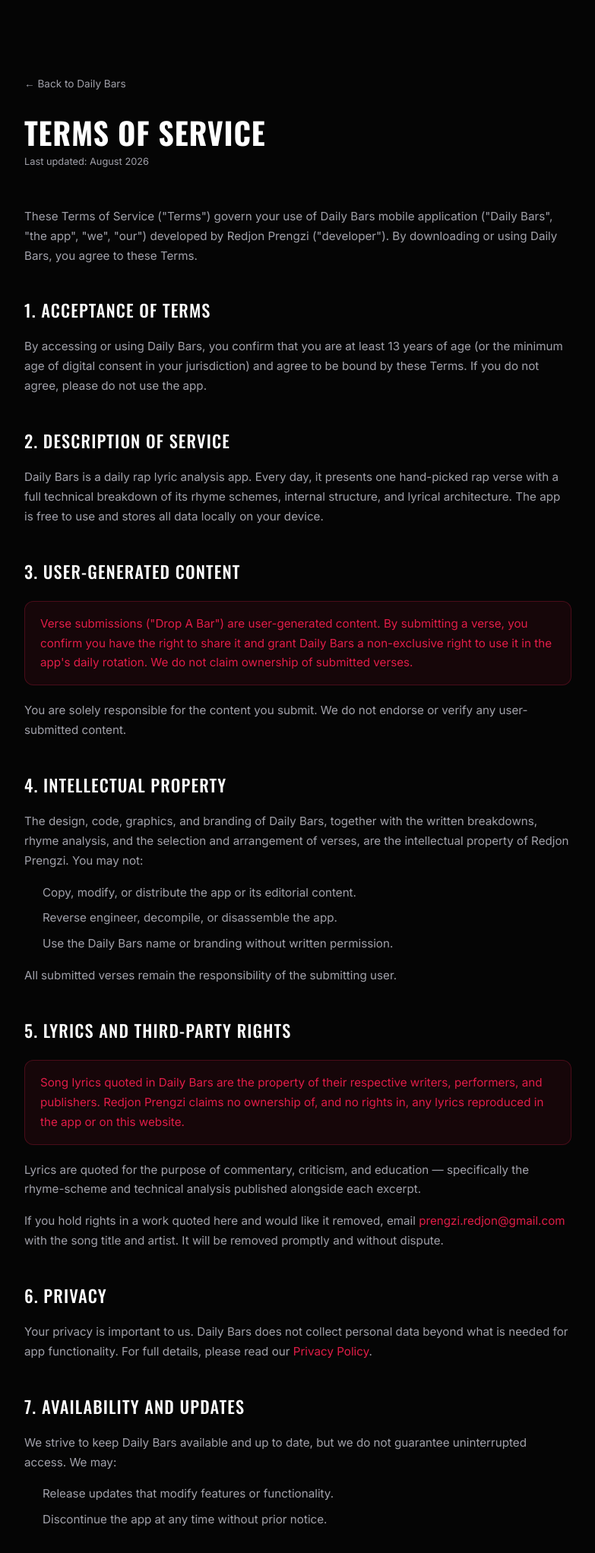
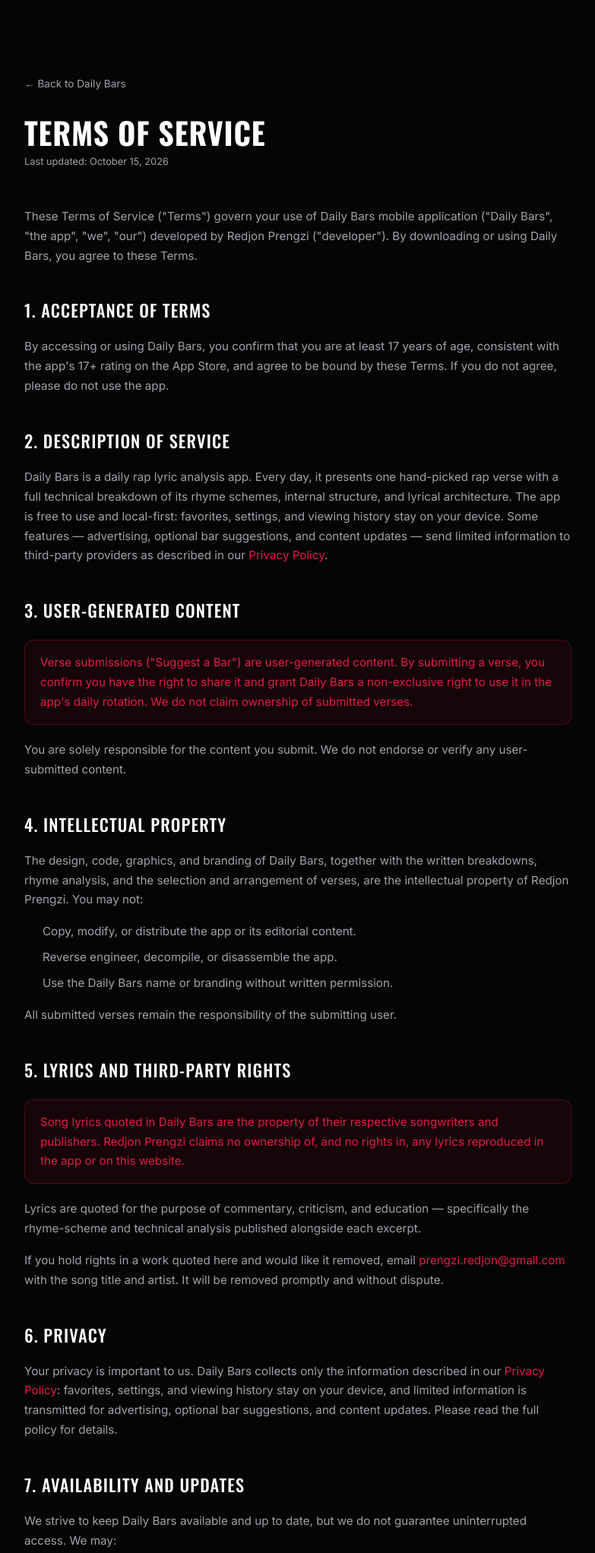
Before and after one commit to RedjonPrengzi/RedjonPrengzi.github.io, a website: page dailyBars/terms.html in a window 1280 px wide. Shown: the top 2044 px of the page at 76% size, without its empty margins (248-1031 px from the left). Drawn offline with nearby package versions, Linux system fonts and the light colour scheme.

Commit message:
Align Daily Bars privacy policy and terms with shipped app (Round Table 2026-10-15)
- Suggest a Bar rename (Privacy 2, Terms 3); drop 'performers' (Privacy 12, Terms 5)
- Age threshold unified at 17+ to match the App Store rating (was 16 in Privacy, 13 in Terms)
- Privacy 6: Control Room -> Settings for ad privacy choices path
- Terms 2/6: replace 'all data stored locally' claims with local-first + disclosed transmissions
- Terms 9: uninstall wording matches backup-settings caveat
- Last Updated dates bumped

```diff
--- a/dailyBars/terms.html
+++ b/dailyBars/terms.html
@@ -51,19 +51,19 @@
         <a href="index.html" class="back-link">&#8592; Back to Daily Bars</a>
 
         <h1>Terms of Service</h1>
-        <p class="last-updated">Last updated: August 2026</p>
+        <p class="last-updated">Last updated: October 15, 2026</p>
 
         <p>These Terms of Service ("Terms") govern your use of Daily Bars mobile application ("Daily Bars", "the app", "we", "our") developed by Redjon Prengzi ("developer"). By downloading or using Daily Bars, you agree to these Terms.</p>
 
         <h2>1. Acceptance of Terms</h2>
-        <p>By accessing or using Daily Bars, you confirm that you are at least 13 years of age (or the minimum age of digital consent in your jurisdiction) and agree to be bound by these Terms. If you do not agree, please do not use the app.</p>
+        <p>By accessing or using Daily Bars, you confirm that you are at least 17 years of age, consistent with the app's 17+ rating on the App Store, and agree to be bound by these Terms. If you do not agree, please do not use the app.</p>
 
         <h2>2. Description of Service</h2>
-        <p>Daily Bars is a daily rap lyric analysis app. Every day, it presents one hand-picked rap verse with a full technical breakdown of its rhyme schemes, internal structure, and lyrical architecture. The app is free to use and stores all data locally on your device.</p>
+        <p>Daily Bars is a daily rap lyric analysis app. Every day, it presents one hand-picked rap verse with a full technical breakdown of its rhyme schemes, internal structure, and lyrical architecture. The app is free to use and local-first: favorites, settings, and viewing history stay on your device. Some features — advertising, optional bar suggestions, and content updates — send limited information to third-party providers as described in our <a href="privacy-policy.html">Privacy Policy</a>.</p>
 
         <h2>3. User-Generated Content</h2>
         <div class="highlight-box">
-            <p>Verse submissions ("Drop A Bar") are user-generated content. By submitting a verse, you confirm you have the right to share it and grant Daily Bars a non-exclusive right to use it in the app's daily rotation. We do not claim ownership of submitted verses.</p>
+            <p>Verse submissions ("Suggest a Bar") are user-generated content. By submitting a verse, you confirm you have the right to share it and grant Daily Bars a non-exclusive right to use it in the app's daily rotation. We do not claim ownership of submitted verses.</p>
         </div>
         <p>You are solely responsible for the content you submit. We do not endorse or verify any user-submitted content.</p>
 
@@ -78,13 +78,13 @@
 
         <h2>5. Lyrics and Third-Party Rights</h2>
         <div class="highlight-box">
-            <p>Song lyrics quoted in Daily Bars are the property of their respective writers, performers, and publishers. Redjon Prengzi claims no ownership of, and no rights in, any lyrics reproduced in the app or on this website.</p>
+            <p>Song lyrics quoted in Daily Bars are the property of their respective songwriters and publishers. Redjon Prengzi claims no ownership of, and no rights in, any lyrics reproduced in the app or on this website.</p>
         </div>
         <p>Lyrics are quoted for the purpose of commentary, criticism, and education — specifically the rhyme-scheme and technical analysis published alongside each excerpt.</p>
         <p>If you hold rights in a work quoted here and would like it removed, email <a href="mailto:prengzi.redjon@gmail.com">prengzi.redjon@gmail.com</a> with the song title and artist. It will be removed promptly and without dispute.</p>
 
         <h2>6. Privacy</h2>
-        <p>Your privacy is important to us. Daily Bars does not collect personal data beyond what is needed for app functionality. For full details, please read our <a href="privacy-policy.html">Privacy Policy</a>.</p>
+        <p>Your privacy is important to us. Daily Bars collects only the information described in our <a href="privacy-policy.html">Privacy Policy</a>: favorites, settings, and viewing history stay on your device, and limited information is transmitted for advertising, optional bar suggestions, and content updates. Please read the full policy for details.</p>
 
         <h2>7. Availability and Updates</h2>
         <p>We strive to keep Daily Bars available and up to date, but we do not guarantee uninterrupted access. We may:</p>
@@ -101,7 +101,7 @@
         </ul>
 
         <h2>9. Termination</h2>
-        <p>You may stop using Daily Bars at any time by uninstalling the app. Uninstalling the app permanently deletes all locally stored data.</p>
+        <p>You may stop using Daily Bars at any time by uninstalling the app. Uninstalling the app removes locally stored data from your device, subject to your device's backup settings.</p>
 
         <h2>10. Changes to These Terms</h2>
         <p>We may update these Terms from time to time. Changes will be reflected on this page with an updated "Last updated" date. Continued use of the app after changes constitutes acceptance of the revised Terms.</p>
```
Also changed, not shown: dailyBars/privacy-policy.html (+5 -5 lines).
